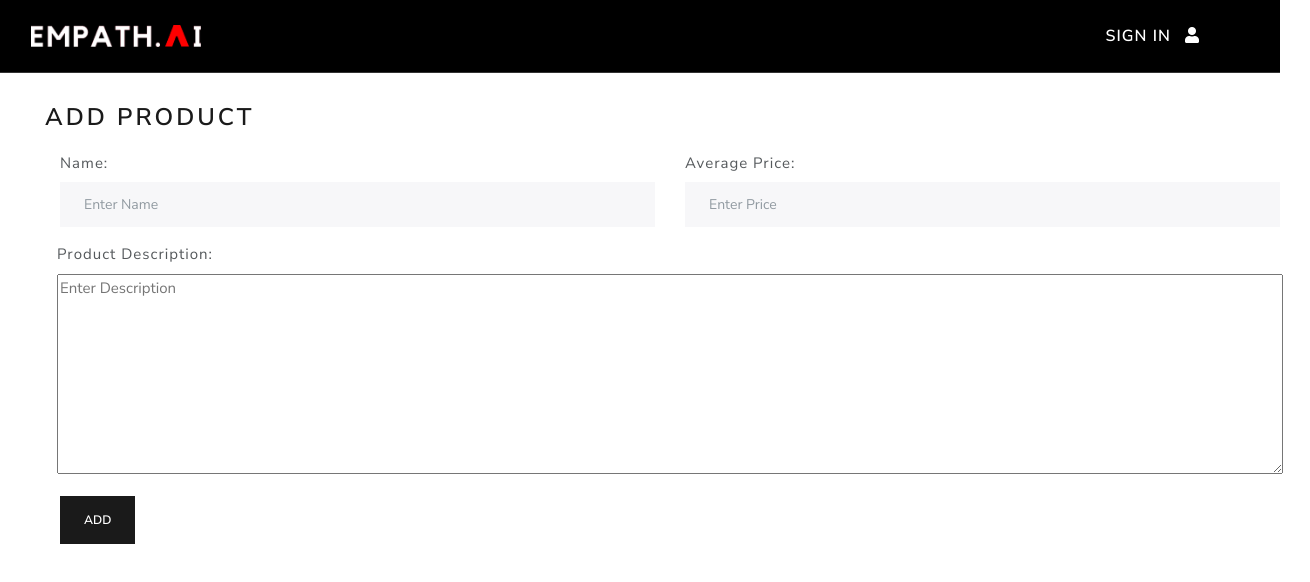
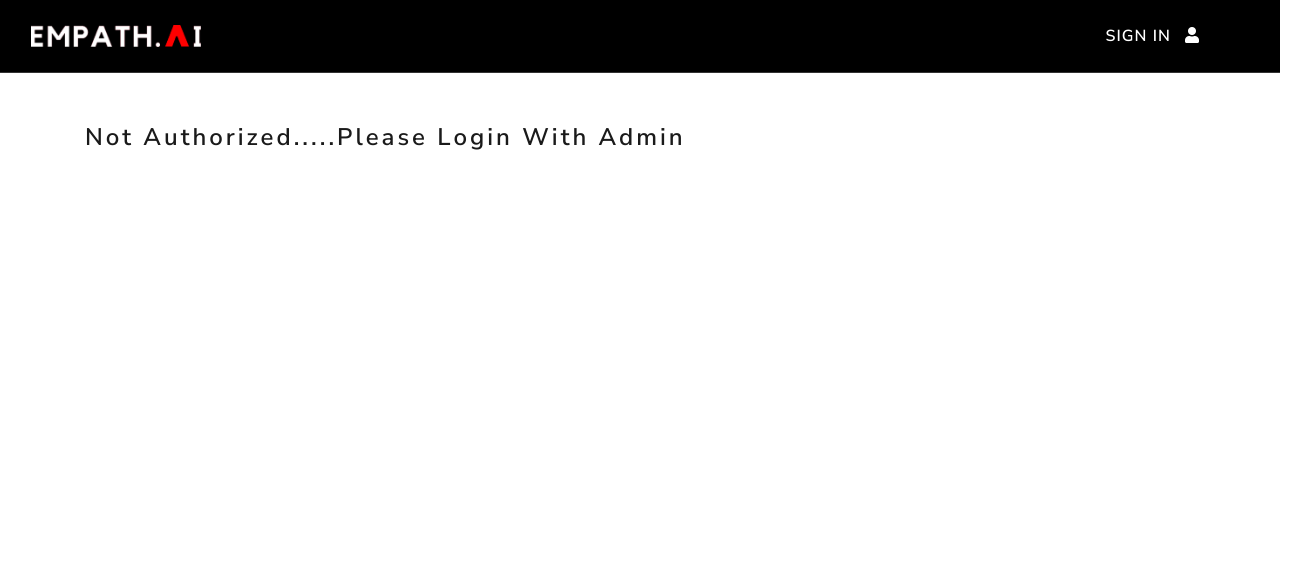
Before and after one commit to Raj-Ailani/empathAI-web, a React (Create React App) app: page /admin/add/product in a window 1280 px wide. Shown: the top 582 px of the page, 1310 px wide, since content can reach past the window. Built offline with nearby package versions, Linux system fonts and the light colour scheme; a web font is replaced by a local one.

Commit message:
Fixed #1 issue

```diff
--- a/src/index.css
+++ b/src/index.css
@@ -228,6 +228,11 @@ body {
   margin-left: 30px;
 }
 
+#not-auth {
+  margin-top: 50px;
+  text-transform: none;
+}
+
 @media (max-width: 768px) {
   .nav-item {
     margin-top: 20px;
--- a/src/screens/AddProduct.js
+++ b/src/screens/AddProduct.js
@@ -4,6 +4,8 @@ import { useDispatch, useSelector } from 'react-redux'
 import { Container, Form, FormGroup,Row,Col } from 'reactstrap'
 import { login } from '../actions/userActions'
 import { Link} from 'react-router-dom';
+import jwt_decode from "jwt-decode";
+
 // name:{
 //     type:String,
 //     required:true,
@@ -25,8 +27,26 @@ import { Link} from 'react-router-dom';
 //    desp:String
 //  }]
 const AddProduct = () => {
+
+    const userLogin = useSelector(state => state.userLogin)
+    const {userInfo} =userLogin
+    const [jwt, setjwt] = useState()
+    const dispatch = useDispatch()
+
+
+    useEffect( ()=>{
+        if(userInfo){
+            const jwtDate = jwt_decode(userInfo.data.token)
+            console.log(jwtDate)
+            setjwt(jwtDate)
+        }
+    },[])
+
+
     return (
         <>
+         {jwt && jwt.isAdmin ?
+
             <Container id='add-product-cont' fluid >
                 <h3>Add Product</h3>
                <Container fluid>
@@ -65,6 +85,9 @@ const AddProduct = () => {
          </Form>
          </Container>
             </Container>
+            :
+            <Container >
+            <h3 id='not-auth' >Not Authorized.....Please Login With Admin</h3></Container> }
         </>
     )
 }
--- a/src/screens/ProductList.js
+++ b/src/screens/ProductList.js
@@ -83,7 +83,8 @@ const ProductList = ({history}) => {
 
 
      </>:
-     <h3>Not Authorized</h3> }
+     <Container  >
+     <h3 id='not-auth' >Not Authorized.....Please Login With Admin</h3></Container> }
 
         </>
     )
```
